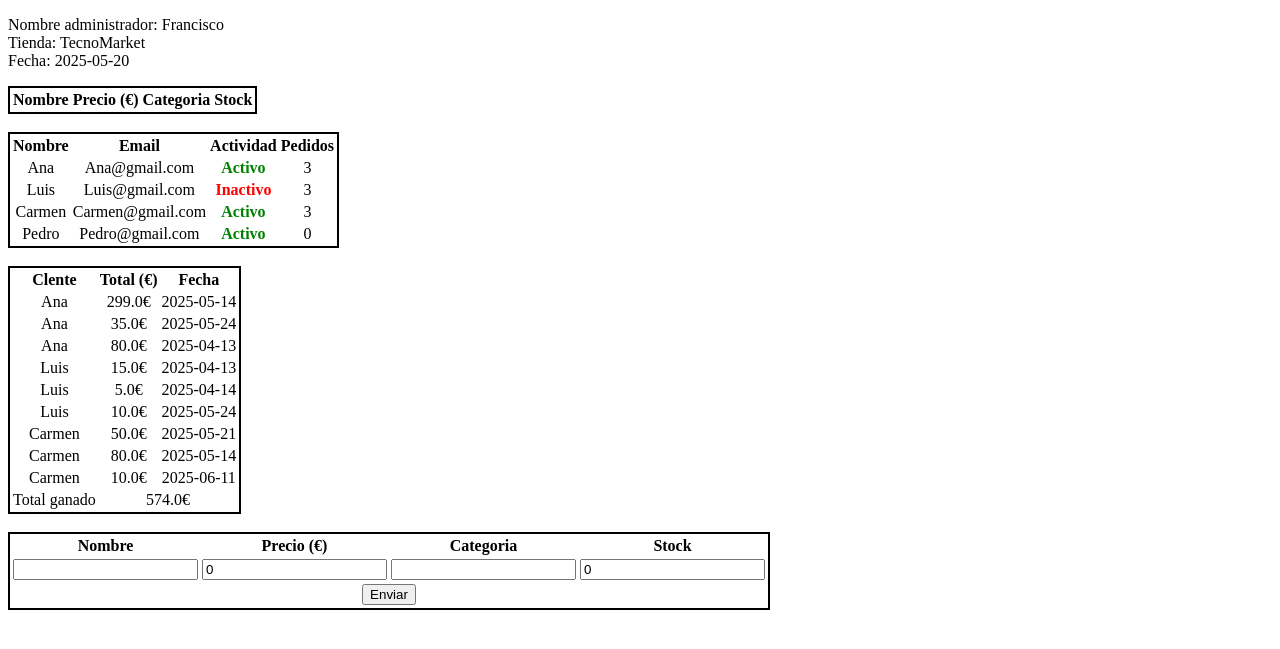
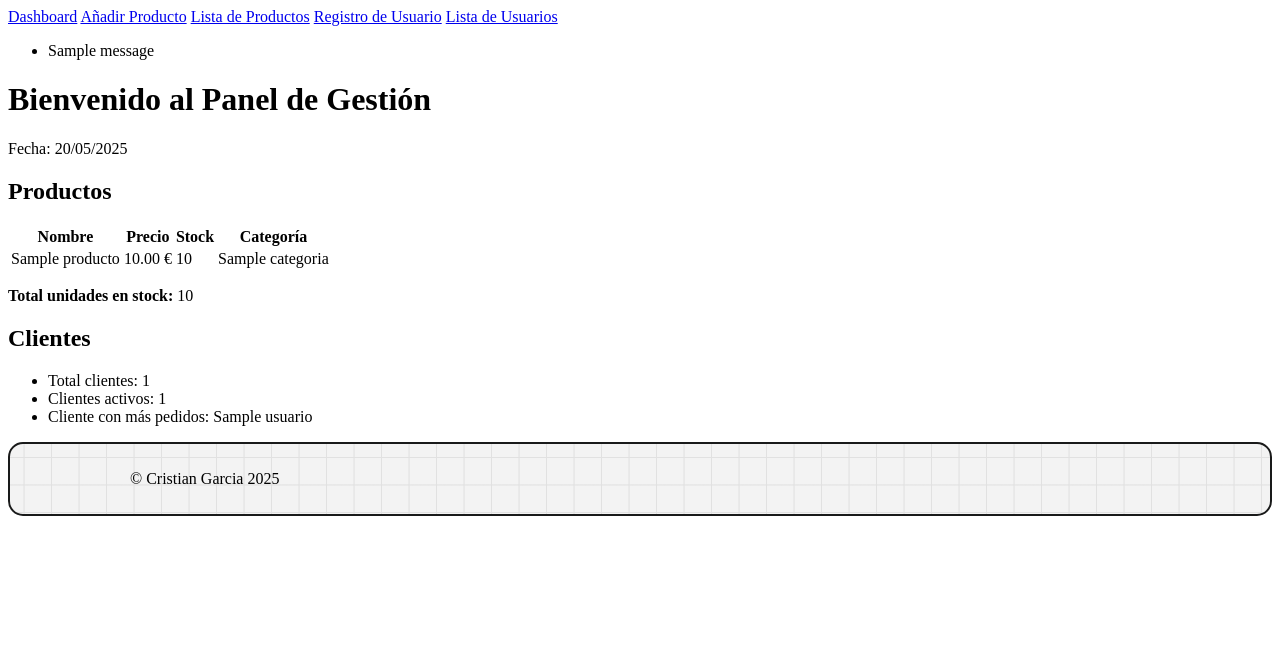
Before and after one commit to cgarriv1510/Repositorio_Python, a Flask app: page /dashboard in a window 1280 px wide. Shown: the top 649 px of the page. Run offline with Flask 3, Linux system fonts and the light colour scheme; one stand-in notice (Sample message) is shown; a database or web service that is not in the repository returns one stand-in record (values such as "Sample title"); lists and menus that the app fills with data are empty.

Commit message:
Commit 5 (Reemplazo de archibos)
E reemplazado los archivos con los de una carpeta de pruebas temporal, los nuevos archivos estan basados en una copia de los antiguos.

```diff
--- a/Tienda_Gestion/app.py
+++ b/Tienda_Gestion/app.py
@@ -1,55 +1,109 @@
-from flask import Flask, render_template, request
+from flask import Flask, render_template, request, redirect, url_for, abort, flash
+from datetime import datetime
 from pymongo import MongoClient
-from datetime import date
+from bson.objectid import ObjectId
+
 app = Flask(__name__)
+app.secret_key = "supersecretkey"  # necesario para mensajes flash
+
+# Conexión MongoDB
 client = MongoClient("mongodb+srv://cgarriv1510:ba8TsQCTKMIWhOk2@flaskmongodb.qcsfafi.mongodb.net/")
 app.db = client.Tienda_Gestion
 
-productos = [productos for productos in app.db.productos.find({})]
+# Clase Usuario
+class Usuario:
+    def __init__(self, nombre, email, contraseña):
+        self.nombre = nombre
+        self.email = email
+        self.contraseña = contraseña
+        self.fecha_registro = datetime.now()
 
-@app.route('/dashboard', methods=['GET','POST'])
+# --- RUTAS ---
+@app.route('/')
+@app.route('/dashboard')
+def dashboard():
+    productos = list(app.db.productos.find())
+    usuarios = list(app.db.usuarios.find())
+    pedidos = list(app.db.pedidos.find())
 
-def registro():
-    administrador = {"nombre_admin" : "Francisco", "tienda" : "TecnoMarket", "fecha" : date.today()}
+    # Calcular totales y datos importantes:
+    total_stock = sum(p['stock'] for p in productos)
+    clientes_activos = sum(1 for u in usuarios if u.get('activo', True))
+    cliente_mas_pedidos = None
+    max_pedidos = 0
+    for u in usuarios:
+        pedidos_cliente = app.db.pedidos.count_documents({"cliente_email": u['email']})
+        if pedidos_cliente > max_pedidos:
+            max_pedidos = pedidos_cliente
+            cliente_mas_pedidos = u['nombre']
+    ingresos_totales = sum(p.get('total', 0) for p in pedidos)
 
+    return render_template('dashboard.html',
+                           productos=productos,
+                           usuarios=usuarios,
+                           pedidos=pedidos,
+                           total_stock=total_stock,
+                           clientes_activos=clientes_activos,
+                           cliente_mas_pedidos=cliente_mas_pedidos,
+                           ingresos_totales=ingresos_totales,
+                           fecha_actual=datetime.now().strftime("%d/%m/%Y"))
 
-    usuarios = [
-        {"nombre": "Ana", "email": "Ana@gmail.com", "activo":True, "pedidos": 3},
-        {"nombre": "Luis", "email": "Luis@gmail.com", "activo":False, "pedidos": 3},
-        {"nombre": "Carmen", "email": "Carmen@gmail.com", "activo":True, "pedidos": 3},
-        {"nombre": "Pedro", "email": "Pedro@gmail.com", "activo":True, "pedidos": 0}
-    ]
+@app.route('/añadir-producto', methods=['GET', 'POST'])
+def añadir_producto():
+    if request.method == 'POST':
+        nombre = request.form['nombre']
+        precio = float(request.form['precio'])
+        stock = int(request.form['stock'])
+        categoria = request.form['categoria']
+        app.db.productos.insert_one({
+            'nombre': nombre,
+            'precio': precio,
+            'stock': stock,
+            'categoria': categoria
+        })
+        flash('Producto añadido con éxito!')
+        return redirect(url_for('añadir_producto'))
 
-    pedidos_recientes = [
-        {"cliente": "Ana", "total":299.00, "fecha":"2025-05-14"},
-        {"cliente": "Ana", "total": 35.00, "fecha": "2025-05-24"},
-        {"cliente": "Ana", "total": 80.00, "fecha": "2025-04-13"},
+    return render_template('añadir_producto.html')
 
+@app.route('/productos')
+def ver_productos():
+    productos = list(app.db.productos.find())
+    return render_template('lista_productos.html', productos=productos)
 
-        {"cliente": "Luis", "total":15.00, "fecha":"2025-04-13"},
-        {"cliente": "Luis", "total": 5.00, "fecha": "2025-04-14"},
-        {"cliente": "Luis", "total": 10.00, "fecha": "2025-05-24"},
+@app.route('/productos/<id_producto>')
+def detalle_producto(id_producto):
+    producto = app.db.productos.find_one({"_id": ObjectId(id_producto)})
+    if not producto:
+        return render_template('404.html'), 404
+    return render_template('detalle_producto.html', producto=producto)
 
-        {"cliente": "Carmen", "total":50.00, "fecha":"2025-05-21"},
-        {"cliente": "Carmen", "total": 80.00, "fecha": "2025-05-14"},
-        {"cliente": "Carmen", "total": 10.00, "fecha": "2025-06-11"},
-    ]
+@app.route('/registro-usuario', methods=['GET', 'POST'])
+def registro_usuario():
+    if request.method == 'POST':
+        nombre = request.form['nombre']
+        email = request.form['email']
+        contraseña = request.form['contraseña']
+        usuario = Usuario(nombre, email, contraseña)
+        app.db.usuarios.insert_one({
+            'nombre': usuario.nombre,
+            'email': usuario.email,
+            'contraseña': usuario.contraseña,
+            'fecha_registro': usuario.fecha_registro
+        })
+        flash('Usuario registrado con éxito!')
+        return redirect(url_for('registro_usuario'))
+    return render_template('registro_usuario.html')
 
-    if request.method == "POST":
-        p_nombre = request.form.get("nombre")
-        p_precio = request.form.get("precio")
-        p_stock = request.form.get("stock")
-        p_categoria = request.form.get("categoria")
-        producto_nuevo ={"nombre": p_nombre, "precio": p_precio, "stock": p_stock, "categoria": p_categoria}
-        productos.append(producto_nuevo)
-        app.db.productos.insert_one(producto_nuevo)
+@app.route('/usuarios')
+def lista_usuarios():
+    usuarios = list(app.db.usuarios.find())
+    return render_template('lista_usuarios.html', usuarios=usuarios)
 
-
-    suma_total = 0.0
-
-    suma_total = sum(pedido["total"] for pedido in pedidos_recientes[:-1])
-
-    return render_template("dashboard.html", productos=productos, usuarios=usuarios, pedidos=pedidos_recientes,total=suma_total , **administrador)
+# Página 404 personalizada
+@app.errorhandler(404)
+def pagina_no_encontrada(e):
+    return render_template('404.html'), 404
 
 if __name__ == '__main__':
     app.run()
--- /dev/null
+++ b/Tienda_Gestion/static/css/styles.css
@@ -0,0 +1,69 @@
+/* Botones de la pagina */
+.button {
+    height: 40px;
+    width: 200px;
+    position: relative;
+    background-color: transparent;
+    cursor: pointer;
+    border: 2px solid #252525;
+    overflow: hidden;
+    border-radius: 10px;
+    color: #333;
+    transition: all 0.5s ease-in-out;
+    margin-top: 2px;
+    margin-bottom: 2px;
+}
+
+.btn-txt {
+    z-index: 1;
+    font-weight: 800;
+    letter-spacing: 4px;
+}
+
+.type1::after {
+    content: "";
+    position: absolute;
+    left: 0;
+    top: 0;
+    transition: all 0.5s ease-in-out;
+    background-color: #333;
+    border-radius: 30px;
+    visibility: hidden;
+    height: 10px;
+    width: 10px;
+    z-index: -1;
+}
+
+.button:hover {
+    box-shadow: 1px 1px 200px #252525;
+    color: #fff;
+    border: none;
+    z-index: 1;
+}
+
+.type1:hover::after {
+    visibility: visible;
+    transform: scale(100) translateX(2px);
+}
+
+
+
+footer{
+    display: flex;
+    align-items: center;
+    flex-direction: row;
+    padding: 10px;
+    border-radius: 15px;
+    border: rgb(25, 26, 26) 2px solid;
+    margin-top: 2vh;
+    margin-bottom: 2vh;
+    padding-left: 15vh;
+    padding-right: 15vh;
+    font-family: 'texto';
+    gap: 35px;;
+    --color: #E1E1E1;
+    background-color: #F3F3F3;
+    background-image: linear-gradient(0deg, transparent 24%, var(--color) 25%, var(--color) 26%, transparent 27%,transparent 74%, var(--color) 75%, var(--color) 76%, transparent 77%,transparent),
+    linear-gradient(90deg, transparent 24%, var(--color) 25%, var(--color) 26%, transparent 27%,transparent 74%, var(--color) 75%, var(--color) 76%, transparent 77%,transparent);
+    background-size: 55px 55px;
+}
--- /dev/null
+++ b/Tienda_Gestion/templates/base.html
@@ -0,0 +1,35 @@
+<!DOCTYPE html>
+<html lang="es">
+<head>
+    <meta charset="UTF-8" />
+    <title>{% block title %}Tienda Online{% endblock %}</title>
+    <link rel="stylesheet" href="{{ url_for('static', filename='css/styles.css') }}">
+</head>
+<body>
+    <nav>
+      <a href="{{ url_for('dashboard') }}">Dashboard</a>
+      <a href="{{ url_for('añadir_producto') }}">Añadir Producto</a>
+      <a href="{{ url_for('ver_productos') }}">Lista de Productos</a>
+      <a href="{{ url_for('registro_usuario') }}">Registro de Usuario</a>
+      <a href="{{ url_for('lista_usuarios') }}">Lista de Usuarios</a>
+    </nav>
+
+    <main>
+        {% with messages = get_flashed_messages() %}
+          {% if messages %}
+            <ul class="flash-messages">
+              {% for message in messages %}
+                <li>{{ message }}</li>
+              {% endfor %}
+            </ul>
+          {% endif %}
+        {% endwith %}
+
+        {% block content %}{% endblock %}
+    </main>
+
+    <footer>
+        <p>© Cristian Garcia 2025</p>
+    </footer>
+</body>
+</html>
--- a/Tienda_Gestion/templates/dashboard.html
+++ b/Tienda_Gestion/templates/dashboard.html
@@ -1,131 +1,39 @@
-<!DOCTYPE html>
-<html lang="es">
-<head>
-    <meta charset="UTF-8">
-    <title>Tienda Online</title>
-    <style>
-        table{
-            text-align: center;
-        }
-    </style>
-</head>
-<body>
-    <p>
-        Nombre administrador: {{ nombre_admin }} <br>
-        Tienda: {{ tienda }}<br>
-        Fecha: {{ fecha }}<br>
-    </p>
-    <table style="border: 2px solid black">
+{% extends 'base.html' %}
+{% block title %}Dashboard - Tienda Online{% endblock %}
+
+{% block content %}
+<h1>Bienvenido al Panel de Gestión</h1>
+<p>Fecha: {{ fecha_actual }}</p>
+
+<h2>Productos</h2>
+<table>
+    <thead>
+        <tr><th>Nombre</th><th>Precio</th><th>Stock</th><th>Categoría</th></tr>
+    </thead>
+    <tbody>
+    {% for p in productos %}
         <tr>
-                <th>Nombre</th>
-                <th>Precio (€)</th>
-                <th>Categoria</th>
-                <th>Stock</th>
-            </tr>
-            {% for producto in productos %}
-            <tr>
-                <td>{{ producto['nombre'] }}</td>
-                <td>{{ producto['precio'] }}€</td>
-                <td>{{ producto['categoria'] }}</td>
+            <td>{{ p.nombre }}</td>
+            <td>{{ "%.2f"|format(p.precio) }} €</td>
             <td>
-                    {% if producto['stock'] == 0 %}
-                        <strong style="color:red;">Agotado</strong>
+                {% if p.stock == 0 %}
+                    <span class="agotado">Agotado</span>
                 {% else %}
-                        {{ producto.stock }}
+                    {{ p.stock }}
                 {% endif %}
             </td>
+            <td>{{ p.categoria }}</td>
         </tr>
     {% endfor %}
+    </tbody>
 </table>
+<p><strong>Total unidades en stock:</strong> {{ total_stock }}</p>
 
-    <br>
+<h2>Clientes</h2>
+<ul>
+    <li>Total clientes: {{ usuarios|length }}</li>
+    <li>Clientes activos: {{ clientes_activos }}</li>
+    <li>Cliente con más pedidos: {{ cliente_mas_pedidos or "Ninguno" }}</li>
+</ul>
 
-    <table style="border: 2px solid black">
-            <tr>
-                <th>Nombre</th>
-                <th>Email</th>
-                <th>Actividad</th>
-                <th>Pedidos</th>
-            </tr>
-            {% for usuarios in usuarios %}
-            <tr>
-                <td>{{ usuarios['nombre'] }}</td>
-                <td>{{ usuarios['email'] }}</td>
-                <td>
-                    {% if usuarios['activo'] == True %}
-                        <strong style="color:green;">Activo</strong>
-                    {% else %}
-                        <strong style="color:red;">Inactivo</strong>
-                    {% endif %}
-                </td>
-                <td>{{ usuarios['pedidos'] }}</td>
-            </tr>
-            {% endfor %}
-    </table>
-
-    <br>
-
-    <table style="border: 2px solid black">
-                <tr>
-                    <th>Clente</th>
-                    <th>Total (€)</th>
-                    <th>Fecha</th>
-                </tr>
-                {% for pedido in pedidos %}
-                <tr>
-                    <td>{{ pedido['cliente'] }}</td>
-                    <td>{{ pedido['total'] }}€</td>
-                    <td>{{ pedido['fecha'] }}</td>
-                </tr>
-                {% endfor %}
-
-                <tr>
-                    <td>Total ganado</td>
-                    <td colspan="2">{{ total }}€</td>
-                </tr>
-    </table>
-
-    <br>
-
-
-    <form method="post">
-        <table style="border: 2px solid black">
-            <tr>
-                <th>Nombre</th>
-                <th>Precio (€)</th>
-                <th>Categoria</th>
-                <th>Stock</th>
-            </tr>
-
-            <tr>
-                <td>
-                    <label for="nombre" class="form_label"></label>
-                    <input type="text" name="nombre" id="nombre">
-                </td>
-
-                <td>
-                    <label for="precio" class="form_label"></label>
-                    <input type="number" name="precio" id="precio" step="0.1" value="0">
-                </td>
-
-                <td>
-                    <label for="categoria" class="form_label"></label>
-                    <input type="text" name="categoria" id="categoria">
-                </td>
-
-                <td>
-                    <label for="stock" class="form_label"></label>
-                    <input type="number" name="stock" id="stock" value="0">
-                </td>
-            </tr>
-
-            <tr>
-                <td colspan="4">
-                    <button type="submit" class="enviar">Enviar</button>
-                </td>
-            </tr>
-        </table>
-    </form>
-
-</body>
-</html>
+{% endblock %}
```
Also changed, not shown: Tienda_Gestion/templates/404.html (added, +8 -0 lines), Tienda_Gestion/templates/añadir_producto.html (added, +17 -0 lines), Tienda_Gestion/templates/detalle_producto.html (added, +13 -0 lines), Tienda_Gestion/templates/lista_productos.html (added, +21 -0 lines), Tienda_Gestion/templates/lista_usuarios.html (added, +20 -0 lines), Tienda_Gestion/templates/registro_usuario.html (added, +15 -0 lines). Lines whose indentation alone changed are shown as unchanged.
